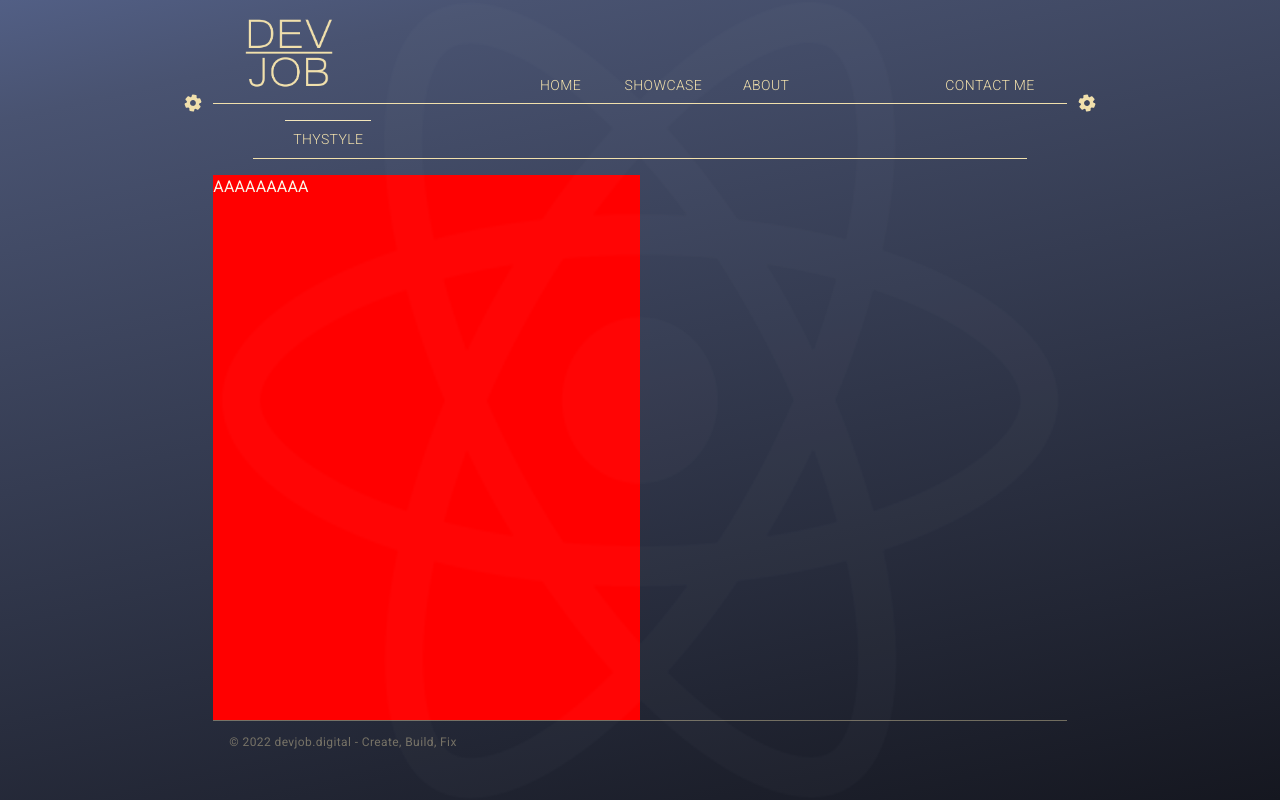
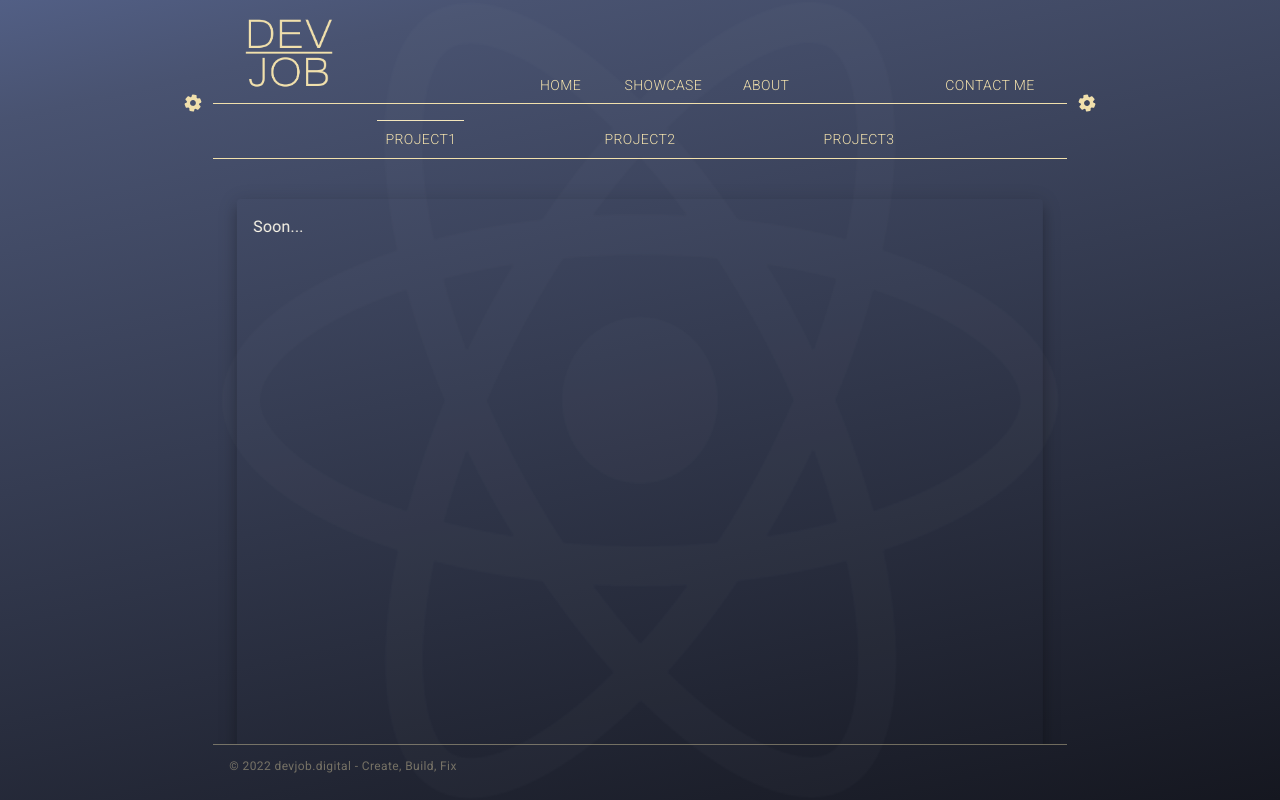
Before and after one commit to acorbinelli/devjob, a React (Create React App) app: page /showcase in a window 1280 px wide. Built offline with nearby package versions, Linux system fonts and the light colour scheme.

Commit message:
install carousel create carousel pages

```diff
--- a/package.json
+++ b/package.json
@@ -21,6 +21,7 @@
     "react-router-dom": "^6.2.2",
     "react-scripts": "5.0.0",
     "styled-components": "^5.3.3",
+    "swiper": "^8.0.7",
     "typescript": "^4.6.2",
     "web-vitals": "^2.1.4"
   },
--- a/src/Pages/Homepage/Homepage.tsx
+++ b/src/Pages/Homepage/Homepage.tsx
@@ -14,6 +14,7 @@ const Homepage = () => {
   return (
     <Box
       sx={{
+        overflow: "hidden",
         height: `calc(100vh - ${theme.spacing(20)})`,
         [theme.breakpoints.down("md")]: {
           flexDirection: "column",
--- /dev/null
+++ b/src/Pages/Showcase/Carousel.tsx
@@ -0,0 +1,115 @@
+import SwiperCore, { EffectCoverflow, Pagination } from "swiper";
+import { Swiper, SwiperSlide } from "swiper/react";
+import "swiper/css";
+import "swiper/css/navigation";
+import { Box, Paper, Slide, useTheme } from "@mui/material";
+
+SwiperCore.use([EffectCoverflow, Pagination]);
+
+const Carousel = () => {
+  const theme = useTheme();
+  return (
+    <Slide in easing={{ enter: "cubic-bezier(1,-0.21,0,1.24)" }} timeout={700}>
+      <Box>
+        <Swiper
+          effect={"coverflow"}
+          grabCursor={true}
+          centeredSlides={true}
+          slidesPerView={"auto"}
+          coverflowEffect={{
+            rotate: 50,
+            stretch: 0,
+            depth: 100,
+            modifier: 1,
+            slideShadows: false,
+          }}
+          pagination={true}
+          className="mySwiper"
+        >
+          <SwiperSlide>
+            <Box sx={{ py: 5, px: 3 }}>
+              <Paper
+                elevation={10}
+                sx={{
+                  height: (theme) => theme.spacing(70),
+                  [theme.breakpoints.down("md")]: {
+                    height: (theme) => theme.spacing(70),
+                  },
+                  [theme.breakpoints.down("sm")]: {
+                    height: (theme) => theme.spacing(30),
+                  },
+                  background: "transparent",
+                  p: 2,
+                }}
+              >
+                Soon...
+              </Paper>
+            </Box>
+          </SwiperSlide>
+          <SwiperSlide>
+            <Box sx={{ py: 5, px: 3 }}>
+              <Paper
+                elevation={10}
+                sx={{
+                  height: (theme) => theme.spacing(70),
+                  [theme.breakpoints.down("md")]: {
+                    height: (theme) => theme.spacing(70),
+                  },
+                  [theme.breakpoints.down("sm")]: {
+                    height: (theme) => theme.spacing(30),
+                  },
+                  background: "transparent",
+                  p: 2,
+                }}
+              >
+                Soon...
+              </Paper>
+            </Box>
+          </SwiperSlide>
+          <SwiperSlide>
+            <Box sx={{ py: 5, px: 3 }}>
+              <Paper
+                elevation={10}
+                sx={{
+                  height: (theme) => theme.spacing(70),
+                  [theme.breakpoints.down("md")]: {
+                    height: (theme) => theme.spacing(70),
+                  },
+                  [theme.breakpoints.down("sm")]: {
+                    height: (theme) => theme.spacing(30),
+                  },
+                  background: "transparent",
+                  p: 2,
+                }}
+              >
+                Soon...
+              </Paper>
+            </Box>
+          </SwiperSlide>
+          <SwiperSlide>
+            <Box sx={{ py: 5, px: 3 }}>
+              <Paper
+                elevation={10}
+                sx={{
+                  height: (theme) => theme.spacing(70),
+                  [theme.breakpoints.down("md")]: {
+                    height: (theme) => theme.spacing(70),
+                  },
+                  [theme.breakpoints.down("sm")]: {
+                    height: (theme) => theme.spacing(30),
+                  },
+                  background: "transparent",
+                  p: 2,
+                }}
+              >
+                Soon...
+              </Paper>
+            </Box>
+          </SwiperSlide>
+        </Swiper>
+      </Box>
+    </Slide>
+  );
+};
+
+export default Carousel;
--- a/src/Pages/Showcase/Showcase.tsx
+++ b/src/Pages/Showcase/Showcase.tsx
@@ -1,43 +1,46 @@
 import { Box, useTheme, Paper, Fade, Typography, Slide, Grid } from "@mui/material";
 import Button from "components/Button";
 import { useState } from "react";
+import Carousel from "./Carousel";
 
 const Showcase = () => {
   const theme = useTheme();
-  const [selectedProject, setSelectedProject] = useState<string>("thystyle");
+  const [selectedProject, setSelectedProject] = useState<string>("project1");
+
+  const onClick = (projectName: string) => {
+    setSelectedProject(projectName);
+  };
   return (
     <Box
       sx={{
         mt: 2,
         background: "transparent",
-        height: `calc(100vh - ${theme.spacing(25)})`,
+        height: `calc(100vh - ${theme.spacing(22)})`,
         overflow: "hidden",
       }}
     >
       <Box>
-        <Slide in direction="down">
+        <Slide in direction="down" easing={{ enter: "cubic-bezier(1,-0.21,0,1.24)" }} timeout={700}>
           <Box sx={{ display: "flex", alignItems: "center", flexDirection: "column" }}>
             <Box
+              display="flex"
+              justifyContent="space-evenly"
               sx={{
                 borderBottom: (theme) => `1px solid ${theme.palette.secondary.main}`,
-                width: `calc(100% - ${theme.spacing(10)})`,
+                width: "100%",
+                [theme.breakpoints.down("md")]: {
+                  px: 5,
+                },
                 px: 4,
               }}
             >
-              <Button label="thystyle" onClick={() => {}} selected={selectedProject === "thystyle"} />
+              <Button label="project1" onClick={() => onClick("project1")} selected={selectedProject === "project1"} />
+              <Button label="project2" onClick={() => onClick("project2")} selected={selectedProject === "project2"} />
+              <Button label="project3" onClick={() => onClick("project3")} selected={selectedProject === "project3"} />
             </Box>
           </Box>
         </Slide>
-        <Grid container sx={{ mt: 2 }}>
-          <Grid item md={6} sx={{ background: "red", height: (theme) => theme.spacing(200) }}>
-            <Slide in direction="right">
-              <Box>
-                <Typography>AAAAAAAAA</Typography>
-              </Box>
-            </Slide>
-          </Grid>
-          <Grid item md={6}></Grid>
-        </Grid>
+        <Carousel />
       </Box>
     </Box>
   );
--- a/src/components/Navbar/Navbar.tsx
+++ b/src/components/Navbar/Navbar.tsx
@@ -1,6 +1,6 @@
 import { useState } from "react";
 import { useNavigate } from "react-router-dom";
-import { Box, Container, useTheme, IconButton, useMediaQuery, Modal } from "@mui/material";
+import { Box, Container, useTheme, IconButton, useMediaQuery, Modal, modalClasses, Fade } from "@mui/material";
 import MenuIcon from "@mui/icons-material/Menu";
 import CloseIcon from "@mui/icons-material/Close";
 import { appRoutes } from "routes";
@@ -108,17 +108,24 @@ const Navbar = () => {
           </IconButton>
         )}
       </Container>
-      <Modal open={openModal}>
-        <Box display="flex" alignItems="flex-end" flexDirection="column" sx={{ height: "100%" }}>
-          <IconButton onClick={toggleOpenModal} sx={{ mt: 6, mr: 2 }}>
+      <Fade in={openModal} mountOnEnter unmountOnExit>
+        <Box>
+          <Modal open>
+            <Box
+              display="flex"
+              alignItems="flex-start"
+              flexDirection="column"
+              sx={{ height: "100%", width: (theme) => theme.spacing(20), background: "black" }}
+            >
+              <IconButton onClick={toggleOpenModal} sx={{ mt: 6, ml: 2 }}>
                 <CloseIcon color="secondary" fontSize="large" />
               </IconButton>
               <Box
                 display="flex"
                 flexDirection="column"
-            alignItems="flex-end"
+                alignItems="flex-start"
                 justifyContent="center"
-            sx={{ "&>*": { mt: 4 }, p: 3, width: "70%", height: "100%" }}
+                sx={{ "&>*": { mt: 4 }, p: 3, height: "100%" }}
               >
                 {appRoutes.map((route) =>
                   route.name !== "contact" ? (
@@ -138,6 +145,8 @@ const Navbar = () => {
               </Box>
             </Box>
           </Modal>
+        </Box>
+      </Fade>
     </>
   );
 };
```
Also changed, not shown: src/images/thystyle/home.JPG (added), 1 other file (tests, documents, lock files or other folders). Lines whose indentation alone changed are shown as unchanged.
